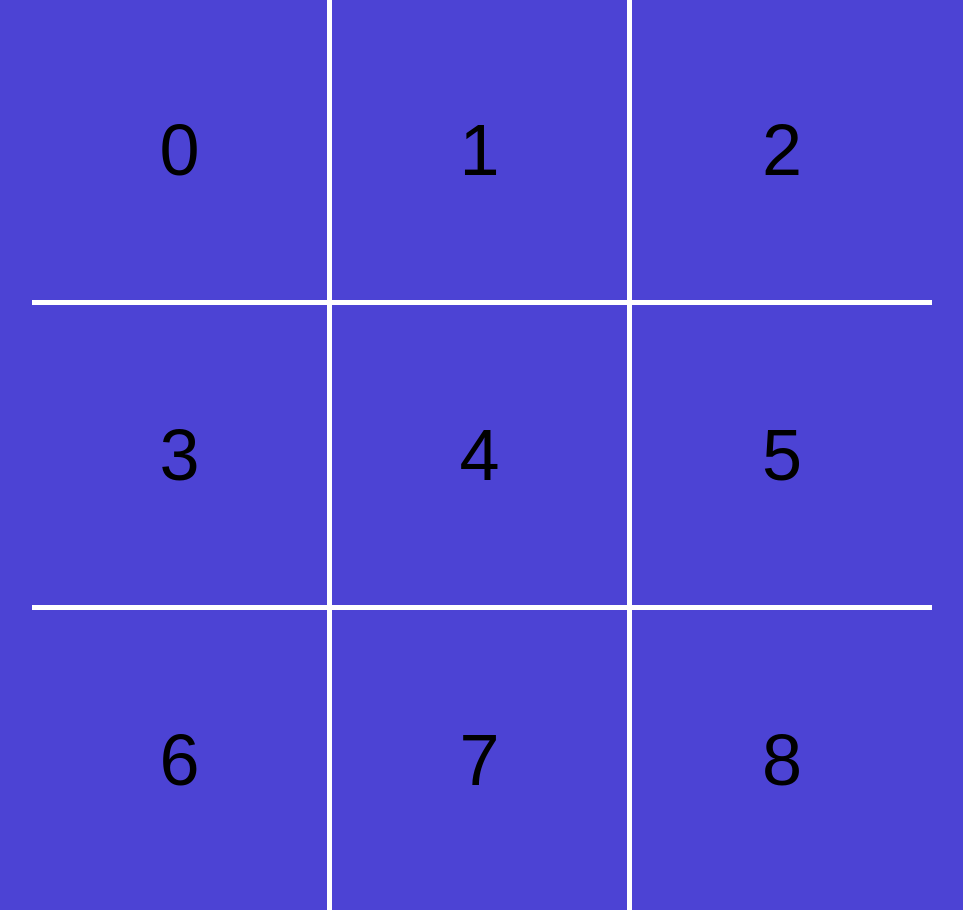
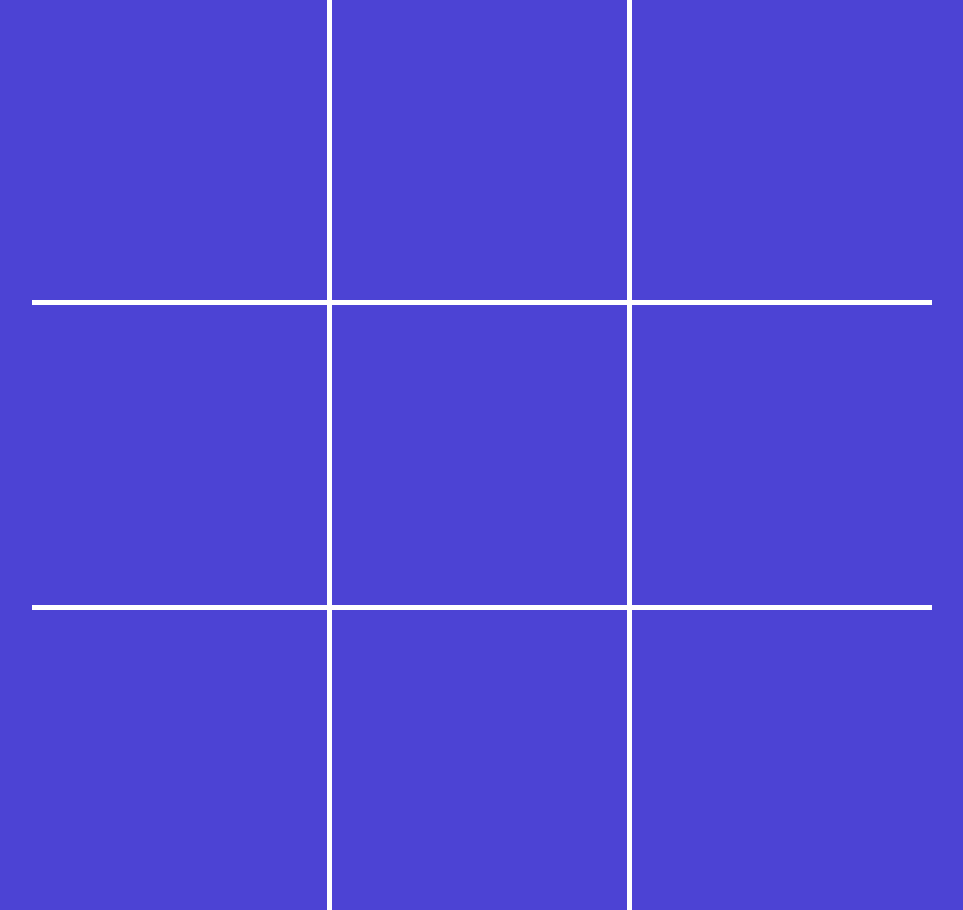
Before and after one commit to gforsythe/titactoe, a React (Vite) app: page / in a window 1280 px wide. Shown: the whole page, without its empty margins (158-1121 px from the left). Built offline with nearby package versions, Linux system fonts and the light colour scheme.

Commit message:
display x and game baord set up

```diff
--- a/src/components/Board.jsx
+++ b/src/components/Board.jsx
@@ -1,22 +1,44 @@
-import React from 'react';
+import React, { useState } from 'react';
 import Square from './Square';
 function Board() {
+  const [squares, setSquares] = useState(Array(9).fill(null));
+
+  const handleSquareClick = clickedPosition => {
+    setSquares((currentSquares)=>{
+      return currentSquares.map((squareValue, pos) => {
+        if(clickedPosition === pos){
+          return 'X'
+        }
+        return squareValue;
+      })
+    })
+  };
+
+  const renderSquare = position => {
+    return (
+      <Square
+        value={squares[position]}
+        onClick={() => handleSquareClick(position)}
+      />
+    );
+  };
+
   return (
     <div className="board">
       <div className="board-row">
-        <Square value={0}/>
-        <Square value={1}/>
-        <Square value={2}/>
+        {renderSquare(0)}
+        {renderSquare(1)}
+        {renderSquare(2)}
       </div>
       <div className="board-row">
-      <Square value={3}/>
-      <Square value={4}/>
-      <Square value={5}/>
+        {renderSquare(3)}
+        {renderSquare(4)}
+        {renderSquare(5)}
       </div>
       <div className="board-row">
-      <Square value={6}/>
-      <Square value={7}/>
-      <Square value={8}/>
+        {renderSquare(6)}
+        {renderSquare(7)}
+        {renderSquare(8)}
       </div>
     </div>
   );
--- a/src/components/Square.jsx
+++ b/src/components/Square.jsx
@@ -1,7 +1,9 @@
 import React from 'react';
 
-function Square({ value }) {
-  return <button className='square' type='button'>{value}</button>;
+function Square({ value, onClick }) {
+
+
+  return <button className='square' type='button' onClick={onClick}>{value}</button>;
 }
 
 export default Square;
```
